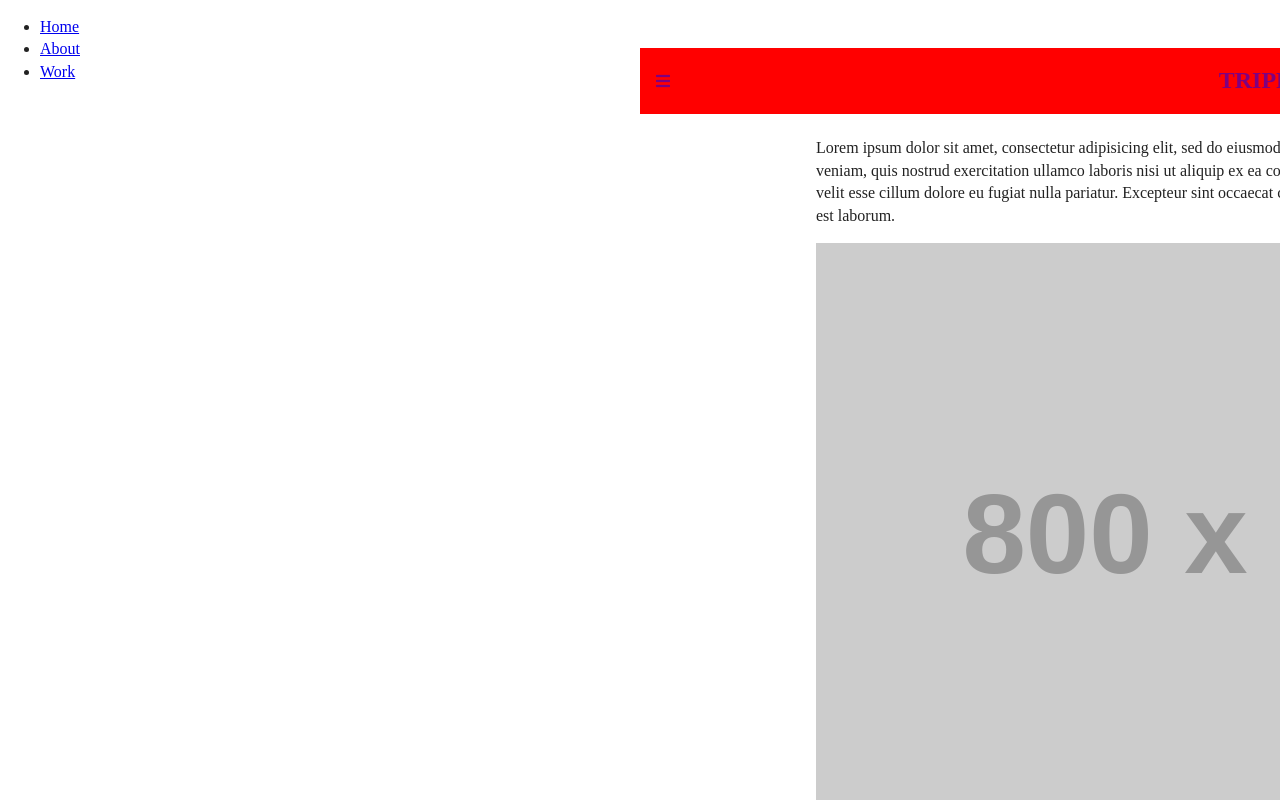
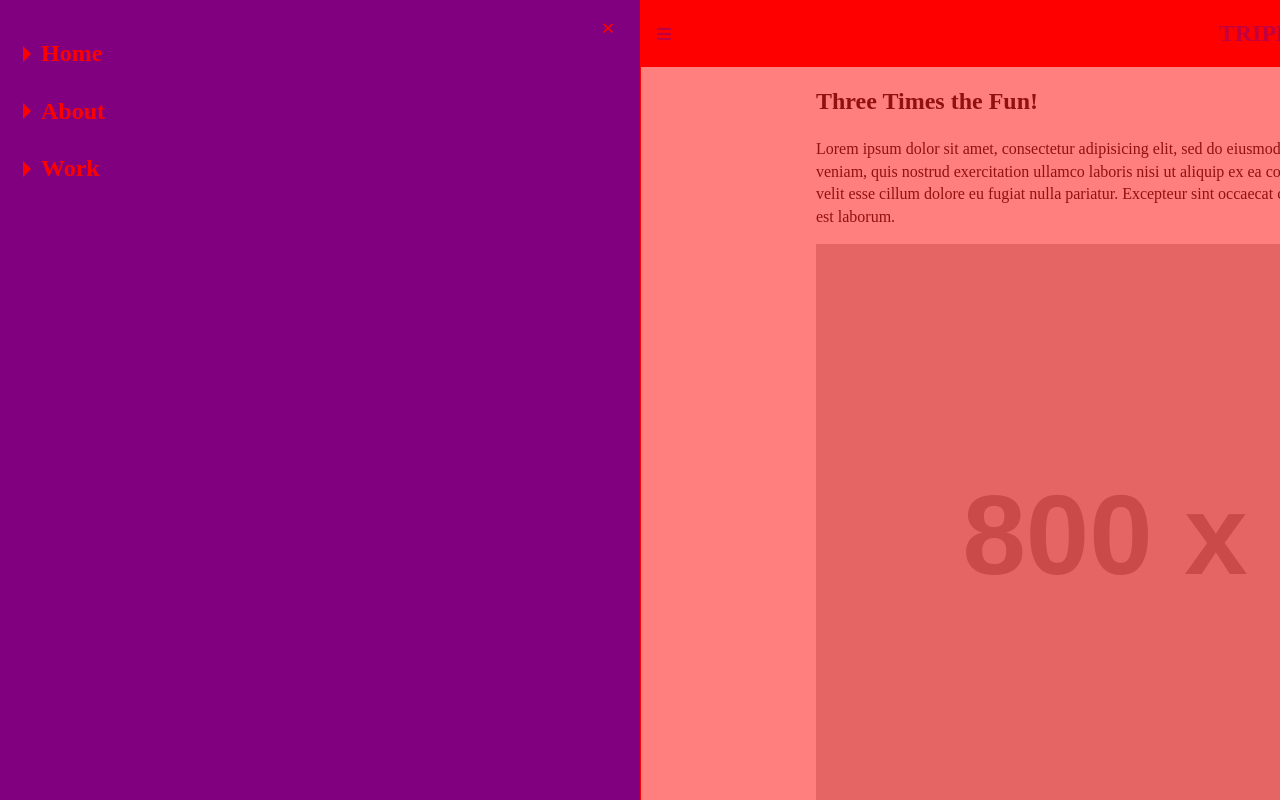
Before and after one commit to esetiadi/trippp.le, a plain HTML site: page index.html in a window 1280 px wide. Shown: the top 800 px of the page. Drawn offline with nearby package versions, Linux system fonts and the light colour scheme; placeholder pictures from the web are drawn by us.

Commit message:
finish css
starting on js

```diff
--- a/css/main.css
+++ b/css/main.css
@@ -138,25 +138,86 @@ img {
   left: 1em;
   top: 50%;
   transform: translateY(-50%);
+  cursor: pointer;
 }
+
 /*main-content*/
 .main-content {
   margin: 3em auto;
   max-width: 960px;
   padding: 1em;
 }
+
+.main-nav {
+  background: purple;
+  font-size: 1.5em;
+  font-weight: bold;
+}
+.main-nav ul{
+  margin-top: 1.5em;
+  list-style-type: none;
+}
+.main-nav li{
+  margin: 1em 0;
+  position: relative;
+}
+.main-nav a {
+  color: red;
+  text-decoration: none;
+}
+.main-nav .close-nav {
+  font-style: normal;
+  position: absolute;
+  top: 0.95rem;
+  right: 1em;
+  line-height: 1;
+  color: red;
+  cursor:pointer;
+}
+.main-nav li {
+  position: relative;
+}
+
+.main-nav li.is-active:before {
+  content: '';
+  display: block;
+  border: 0.5rem solid transparent;
+  border-left-color: red;
+  position: absolute;
+  left: -0.75em;
+  top: 50%;
+  transform: translateY(-50%);
+}
+
 /*.nav-open when nav bar is open*/
+.nav-open {
+  overflow: hidden;
+}
 .nav-open .main-nav {
 display: block;
 position: absolute;
 top: 0;
 left: 0;
+border: 1px solid purple;
 width: 50%;
+min-height: 100%;
 }
 .nav-open .page-content {
+border: 1px solid red;
 transform: translateX(50%);
 }
 
+.nav-open .page-content:before {
+  content: '';
+  display: block;
+  width: 100%;
+  height: 100%;
+  background: hsla(0, 100%, 50%, 0.5);
+  position: absolute;
+  top:0;
+  left:0;
+  z-index: 150;
+}
 
 
 
--- a/index.html
+++ b/index.html
@@ -20,10 +20,11 @@
 
 <body class="nav-open">
   <nav class="main-nav">
+  <i class="close-nav">&times;</i>
     <ul>
-      <li><a href="#!">Home</a></li>
-      <li><a href="#!">About</a></li>
-      <li><a href="#!">Work</a></li>
+      <li class="is-active"><a href="#!">Home</a></li>
+      <li class="is-active"><a href="#!">About</a></li>
+      <li class="is-active"><a href="#!">Work</a></li>
     </ul>
   </nav>
 <div class="page-content">
```
